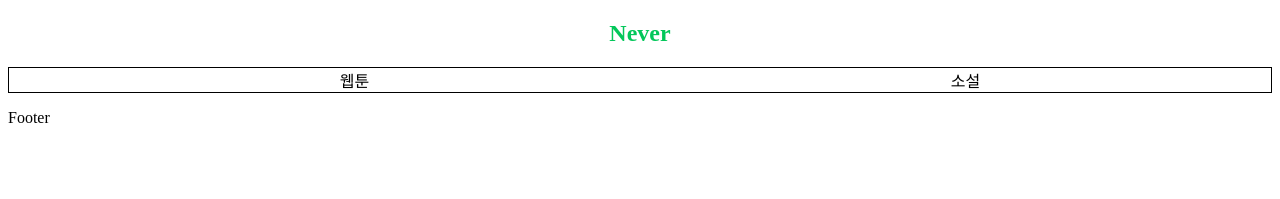
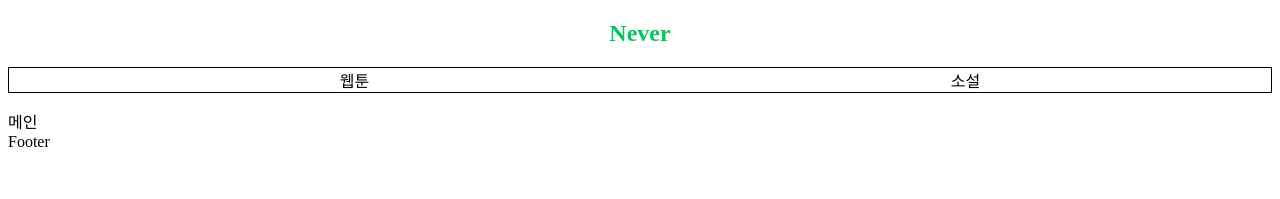
Before and after one commit to steve0312/sesac-java, a React (Vite) app in the folder React/my-webtoon/: page / in a window 1280 px wide. Shown: the top 199 px of the page. Built offline with nearby package versions, Linux system fonts and the light colour scheme.

Commit message:
1112 실습 : index 컴포넌트 구조 리팩토링 / Home 컴포넌트 수정

```diff
--- a/React/my-webtoon/src/pages/Home.jsx
+++ b/React/my-webtoon/src/pages/Home.jsx
@@ -1,5 +1,5 @@
 import React from 'react';
 
 export default function Home() {
-  return <div></div>;
+  return <div>메인</div>;
 }
--- a/React/my-webtoon/src/router/index.jsx
+++ b/React/my-webtoon/src/router/index.jsx
@@ -6,6 +6,8 @@ import RootLayout from '../layouts/RootLayout';
 import WebtoonCategory from '../pages/WebtoonCategory';
 import NovelCategory from '../pages/NovelCategory';
 
+// 아래의 코드가 문제에서 의도한 코드가 맞다. 어차피 경로를 "/"로 설정하면 되니까 굳이 WebtoonLayout과 NovleLayout의 자식으로 가지는 것보다 최상단으로 뺴면 의도한대로 동작함
+// 리팩토링한 코드이고 이전 코드는 아래에 주석처리 해둠
 const router = createBrowserRouter([
   {
     path: '/',
@@ -20,8 +22,10 @@ const router = createBrowserRouter([
         element: <WebtoonLayout />,
         children: [
           {
+            // path: ":dayId",
             path: '/webtoon/:dayId',
             element: <WebtoonCategory />,
+            // loader
           },
         ],
       },
@@ -30,8 +34,10 @@ const router = createBrowserRouter([
         element: <NovelLayout />,
         children: [
           {
+            // path: ":genreId",
             path: '/novel/:genreId',
             element: <NovelCategory />,
+            // loader
           },
         ],
       },
```
